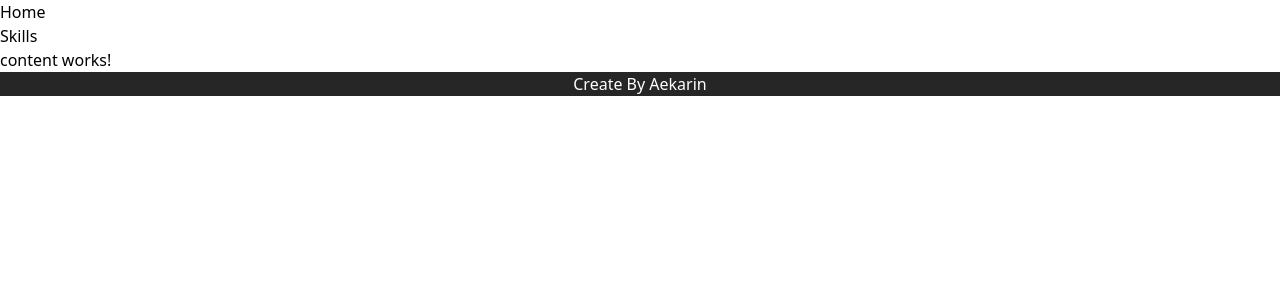
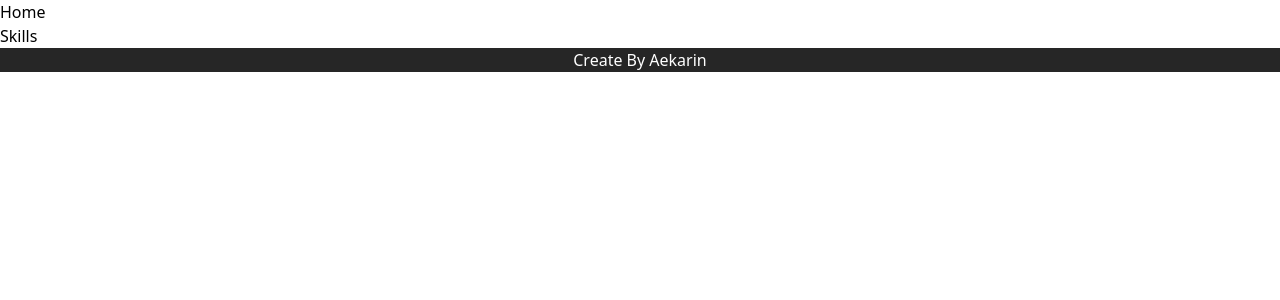
Before and after one commit to AkkarinJB/Angular-Personal-Web, an Angular app: page / in a window 1280 px wide. Shown: the top 300 px of the page. Built offline with nearby package versions, Linux system fonts and the light colour scheme.

Commit message:
#1 Config routing

```diff
--- a/src/app/content/content.component.html
+++ b/src/app/content/content.component.html
@@ -1 +1 @@
-<p>content works!</p>
+<router-outlet></router-outlet>
--- a/src/app/content/content.component.ts
+++ b/src/app/content/content.component.ts
@@ -1,8 +1,9 @@
 import { Component } from '@angular/core';
+import { RouterLink, RouterOutlet } from '@angular/router';
 
 @Component({
   selector: 'app-content',
-  imports: [],
+  imports: [RouterOutlet],
   templateUrl: './content.component.html',
   styleUrl: './content.component.css'
 })
```
